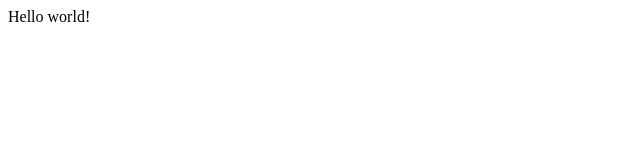
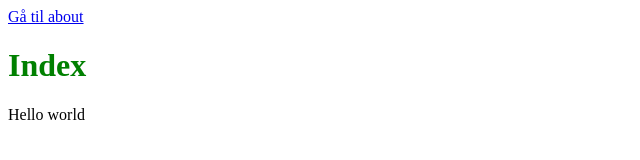
Before and after one commit to alexanderhanssen/bunnsolid-2021-html, a plain HTML site: page src/index.html in a window 1280 px wide. Shown: the whole page, without its empty margins (0-640 px from the left). Drawn offline with Linux system fonts and the light colour scheme.

Commit message:
Legg til styles

```diff
--- a/src/index.html
+++ b/src/index.html
@@ -1,5 +1,17 @@
 <html>
+  <head>
+    <link href="styles/styles.css" rel="stylesheet"></link>
+  </head>
   <body>
-    Hello world!
+    <header>
+      <nav>
+        <a href="about.html">Gå til about</a>
+      </nav>
+    </header>
+    <main>
+      <h1>Index</h1>
+      Hello world
+    </main>
+    <footer></footer>
   </body>
 </html>
--- /dev/null
+++ b/src/styles/styles.css
@@ -0,0 +1,3 @@
+h1 {
+  color: green;
+}
```
Also changed, not shown: src/about.html (added, +5 -0 lines).
